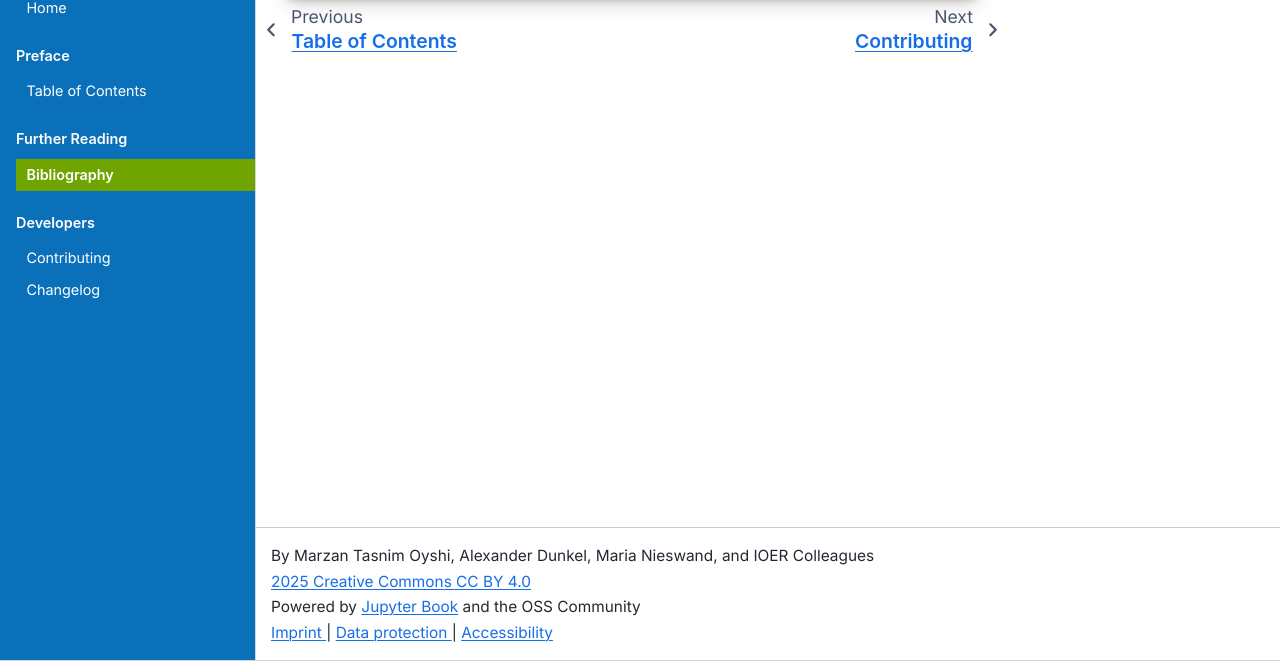
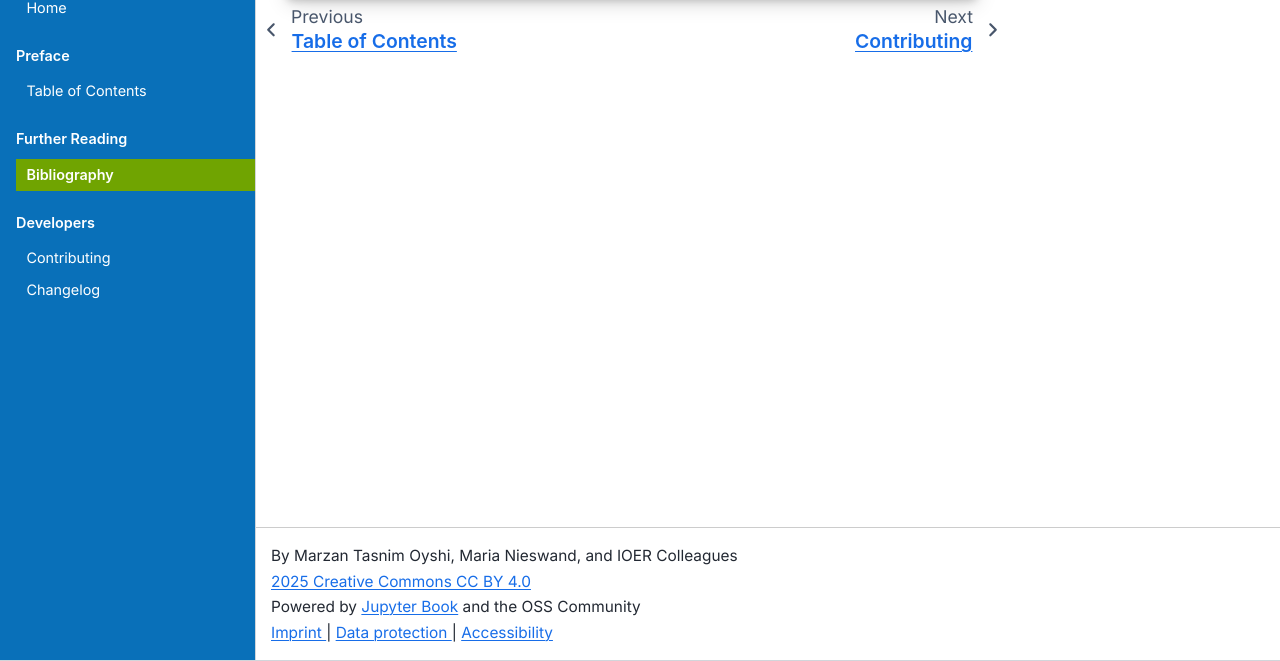
Before and after one commit to ioer-dresden/jupyter-book-ioerdata, a Jupyter Book: the page built from BIBLIOGRAPHY.md, in a window 1280 px wide, cut to the strip 239-900 px from the top of the page. Built offline with Jupyter Book 1.0.4 settings and Sphinx 7.4.7 and the Sphinx Book theme 1.1.4, drawn with Linux system fonts in a browser that asks for light colours; some web fonts are replaced; pages that are not in the unit, such as notebooks, are missing from menus.

```diff
--- a/_config.yml
+++ b/_config.yml
@@ -6,7 +6,7 @@
 #######################################################################################
 # Book settings
 title: IOER RDC training materials for ioerDataApi
-author: Marzan Tasnim Oyshi, Alexander Dunkel, Maria Nieswand, and IOER Colleagues
+author: Marzan Tasnim Oyshi, Maria Nieswand, and IOER Colleagues
 copyright                   : "2025"  # Copyright year to be placed in the footer
 logo                        : "logo.svg"  # A path to the book logo
 # Patterns to skip when building the book. Can be glob-style (e.g. "*skip.ipynb")
@@ -63,7 +63,7 @@ launch_buttons:
   # colab_url                 : https://colab.research.google.com # The URL of Google Colab (e.g., https://colab.research.google.com)
 
 repository:
-  url                       : https://github.com/ioer-dresden/jupyter-book-nfdi4biodiversity  # The URL to your book's repository
+  url                       : https://gitlab.hrz.tu-chemnitz.de/ioer/fdz/training/jupyter-book-ioerdata  # The URL to your book's repository
   path_to_book              : ""  # A path to your book's folder, relative to the repository root.
   branch                    : main  # Which branch of the repository should be used when creating links
 
```
